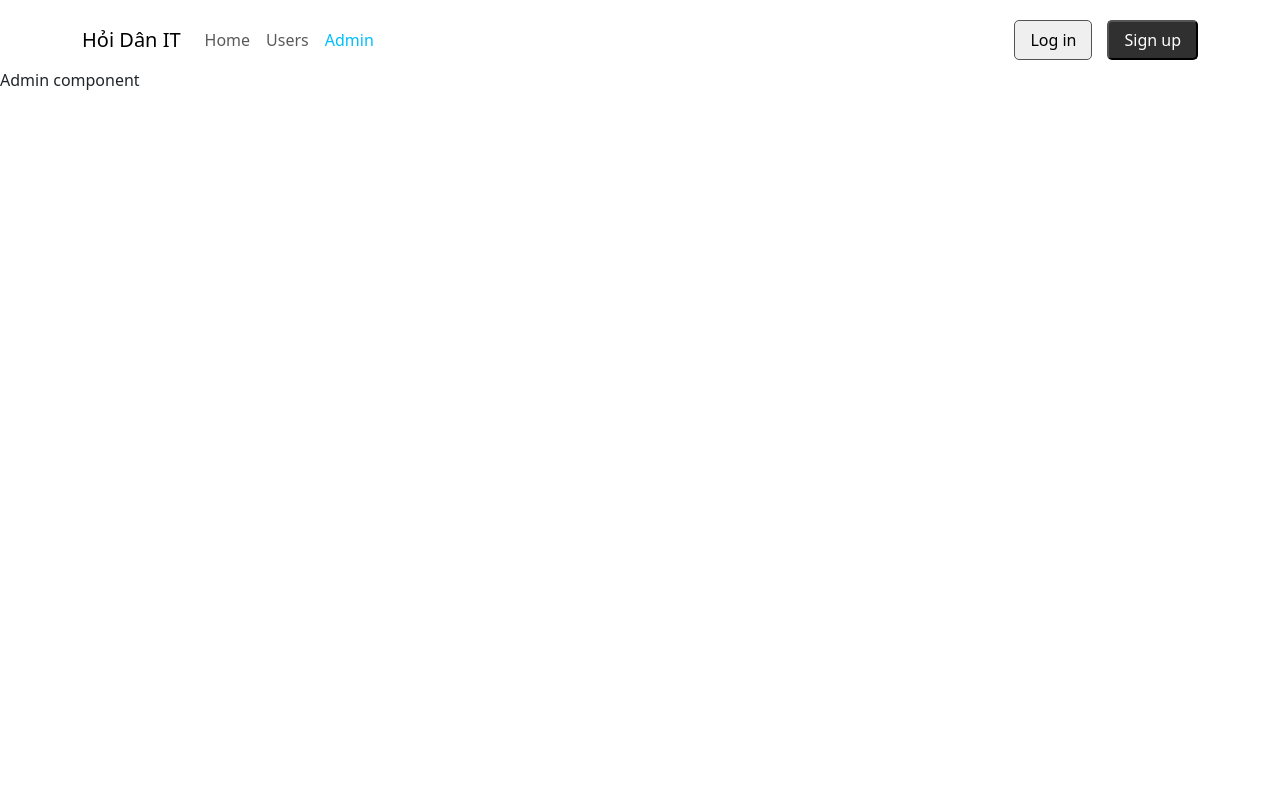
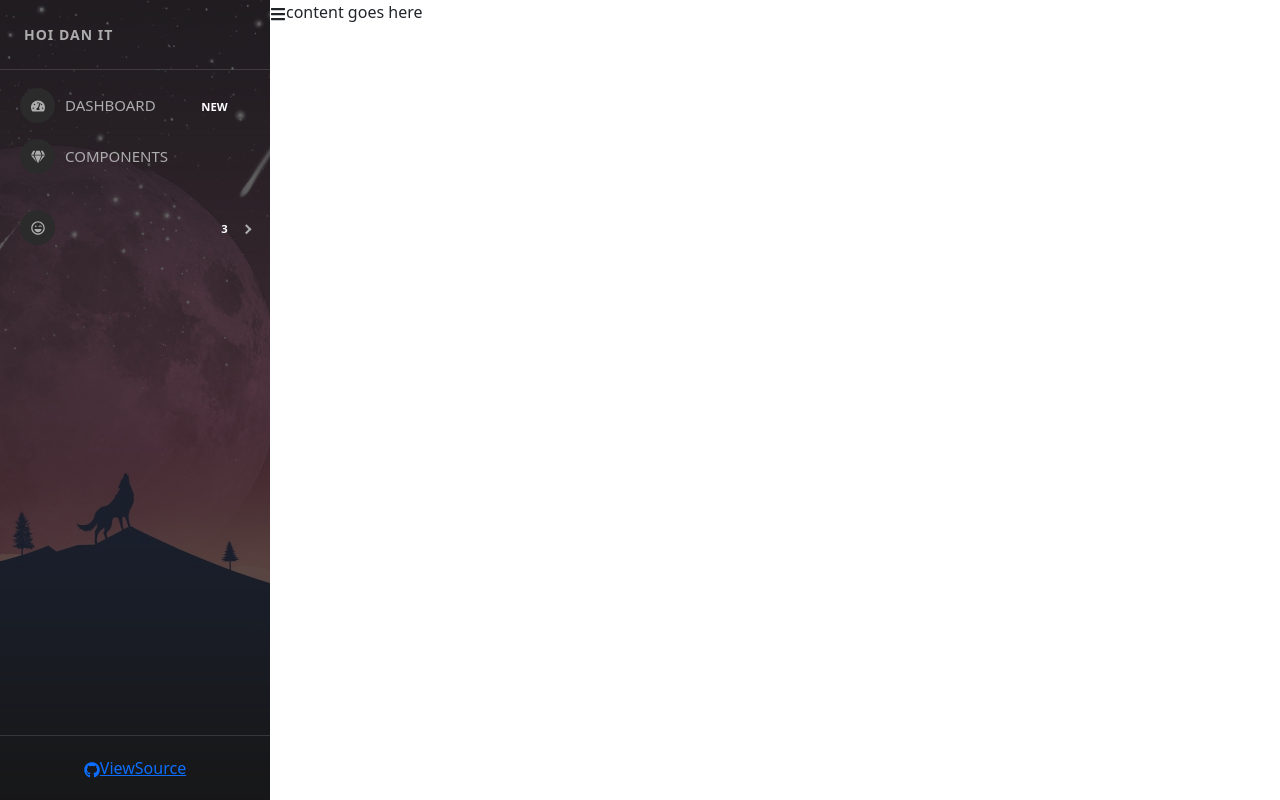
Before and after one commit to lythanhdat21/Full-Stack, a React (Create React App) app: page /admins in a window 1280 px wide. Built offline with nearby package versions, Linux system fonts and the light colour scheme.

Commit message:
Lesson 54 Design Admin SideBar

```diff
--- a/package.json
+++ b/package.json
@@ -10,6 +10,8 @@
     "react": "18.2.0",
     "react-bootstrap": "2.4.0",
     "react-dom": "18.2.0",
+    "react-icons": "4.4.0",
+    "react-pro-sidebar": "0.7.1",
     "react-redux": "8.0.1",
     "react-router-dom": "6.3.0",
     "react-scripts": "5.0.1",
--- a/src/App.scss
+++ b/src/App.scss
@@ -40,7 +40,7 @@ body {
     .navbar{
       padding-top: 20px; // Khoảng cách đầu hàng 20px, video 53 9:18
       z-index: 10; //video 52 15:52
-      background-color: rgba(0,0,0,0) !important;
+      background-color: rgba(0,0,0,0) !important; // thuộc tính !important dùng để ghi đè background 53 1:03
       .nav-link {
         &.active {
           // vì class active đứng ngang hàng với nav-link nên thêm dấu & video 50
--- a/src/components/Admin/Admin.js
+++ b/src/components/Admin/Admin.js
@@ -1,6 +1,21 @@
+import SideBar from "./SideBar"
+import './Admin.scss'
+import { FaBars } from 'react-icons/fa';
+import {useState} from 'react'
+
 const Admin = (props) =>{
+    const [collapsed, setCollapsed] = useState(false)
+
     return (
-        <div>Admin component</div>
+        <div className ="admin-container">
+            <div className="admin-sidebar">
+                <SideBar collapsed = {collapsed}/>
+            </div>
+            <div className="admin-content">
+                <FaBars onClick = {() => setCollapsed(!collapsed)} />
+                content goes here
+            </div>
+        </div>
     )
 }
 export default Admin
--- /dev/null
+++ b/src/components/Admin/Admin.scss
@@ -0,0 +1,9 @@
+.admin-container{
+    display: flex; //mặc định thằng con sẽ xếp theo hàng ngang video 54 10:11
+
+    .admin-sidebar{
+        .pro-sidebar {
+            height: 100vh !important; //thuộc tính important để ghi đè video 54 18:59
+        }
+    }
+}
--- /dev/null
+++ b/src/components/Admin/SideBar.js
@@ -0,0 +1,87 @@
+import "react-pro-sidebar/dist/css/styles.css";
+import {ProSidebar, Menu, MenuItem, SubMenu, SidebarHeader, SidebarFooter, SidebarContent} from "react-pro-sidebar";
+import {FaTachometerAlt, FaGem, FaList, FaGithub, FaRegLaughWink, FaHeart} from "react-icons/fa";
+import sidebarBg from "../../assets/bg2.jpg";
+
+const SideBar = (props) => {
+    const { image, collapsed, toggled, handleToggleSidebar } = props;
+
+    return (
+        <>
+            <ProSidebar
+                image={sidebarBg}
+                collapsed={collapsed}
+                toggled={toggled}
+                breakPoint="md"
+                onToggle={handleToggleSidebar}
+            >
+                <SidebarHeader>
+                    <div
+                        style={{
+                            padding: "24px",
+                            textTransform: "uppercase",
+                            fontWeight: "bold",
+                            fontSize: 14,
+                            letterSpacing: "1px",
+                            overflow: "hidden",
+                            textOverflow: "ellipsis",
+                            whiteSpace: "nowrap",
+                        }}
+                    >
+                        HOI DAN IT
+                    </div>
+                    </SidebarHeader>
+
+                    <SidebarContent>
+                        <Menu iconShape="circle">
+                            <MenuItem
+                                icon={<FaTachometerAlt />}
+                                suffix={<span className="badge red">NEW</span>}
+                            >
+                                DASHBOARD
+                            </MenuItem>
+                            <MenuItem icon={<FaGem />}>COMPONENTS</MenuItem>
+                        </Menu>
+                        <Menu iconShape="circle">
+                            <SubMenu
+                                suffix={<span className="badge yellow">3</span>}
+                                icon={<FaRegLaughWink />}
+                            >
+                                <MenuItem> 1</MenuItem>
+                                <MenuItem> 2</MenuItem>
+                                <MenuItem> 3</MenuItem>
+                            </SubMenu>
+                        </Menu>
+                    </SidebarContent>
+
+                <SidebarFooter style={{ textAlign: "center" }}>
+                    <div
+                        className="sidebar-btn-wrapper"
+                        style={{
+                            padding: "20px 24px",
+                        }}
+                    >
+                        <a
+                            href="https://github.com/azouaoui-med/react-pro-sidebar"
+                            target="_blank"
+                            className="sidebar-btn"
+                            rel="noopener noreferrer"
+                        >
+                            <FaGithub />
+                            <span
+                                style={{
+                                    whiteSpace: "nowrap",
+                                    textOverflow: "ellipsis",
+                                    overflow: "hidden",
+                                }}
+                            >
+                                ViewSource
+                            </span>
+                        </a>
+                    </div>
+                </SidebarFooter>
+            </ProSidebar>
+        </> // để tránh trùng scss
+    );
+};
+export default SideBar;
--- a/src/index.js
+++ b/src/index.js
@@ -18,8 +18,9 @@ root.render(
         <Route path="/" element={<App />}>
           <Route index element={<HomePage />} />
           <Route path="users" element={<User />} />
-          <Route path="admins" element={<Admin />} />
+          {/* <Route path="admins" element={<Admin />} /> */}
         </Route>
+        <Route path="admins" element={<Admin />} />
       </Routes>
     </BrowserRouter>
   </Provider>
```
Also changed, not shown: src/assets/bg2.jpg (added), 1 other file (tests, documents, lock files or other folders).
